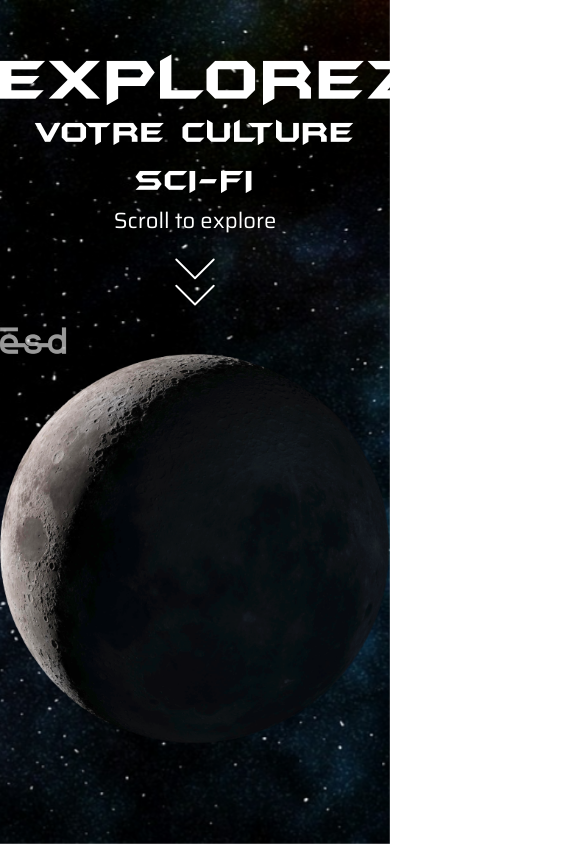
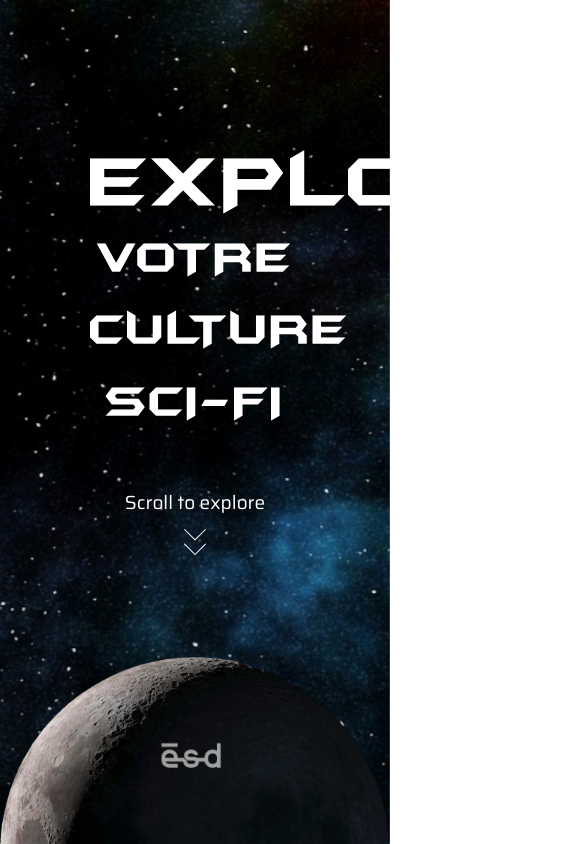
Before and after one commit to Jerxmyy/Hub-Gaming-Pop-Corn, a plain HTML site: page index.html in a window 390 px wide. Shown: the top 844 px of the page, 585 px wide, since content can reach past the window. Drawn offline with nearby package versions, Linux system fonts and the light colour scheme.

Commit message:
ajout responsive

```diff
--- a/css/style.css
+++ b/css/style.css
@@ -1,6 +1,27 @@
 @font-face {
   font-family: "Batman Forever";
   src: url("../fonts/batmfa.woff");
+}
+
+.big-title {
+  margin: 90px;
+}
+
+.logo-esd-container {
+  position: absolute;
+  top: 70%;
+  left: 50%;
+  transform: translate(-50%, -50%);
+  z-index: 1;
+}
+
+.logo-esd-container img {
+  width: 90%;
+  height: auto;
+}
+
+#moon-zoom {
+  top: 90%;
 }
 
 .font-batman {
@@ -12,7 +33,9 @@ p {
 }
 
 .scroll-text {
-  font-size: 22px;
+  margin-top: 50px;
+  color: white;
+  font-size: 19px;
 }
 
 .fixed-background {
@@ -53,11 +76,11 @@ body.black-bg #overlay {
 }
 
 .title-slide {
-  min-width: 1120px;
-  width: 1120px;
-  min-height: 600px;
-  height: 600px;
-  margin: 4rem 7rem 2rem 7rem;
+  min-width: 80vw;
+  width: 80vw;
+  min-height: 40vh;
+  height: 40vh;
+  margin: 4rem 5%;
 }
 
 .title_games {
@@ -69,7 +92,7 @@ body.black-bg #overlay {
   color: white;
 }
 
-.first_title {
+.first-title {
   text-align: center;
   padding: 2rem 0;
 }
@@ -77,16 +100,16 @@ body.black-bg #overlay {
 .main-title {
   margin-bottom: -20px;
   color: white;
-  font-size: 4rem;
+  font-size: 5rem;
 }
 
 .main-title-h2 {
   color: white;
-  font-size: 2rem;
+  font-size: 3rem;
 }
 
 .div-vide {
-  margin-left: 10vh;
+  margin-left: 5%;
 }
 
 .universe {
@@ -97,11 +120,7 @@ body.black-bg #overlay {
   opacity: 0;
 }
 
-.scroll-text {
-  color: white;
-}
-
-.first_title svg {
+.first-title svg {
   display: block;
   margin: 0 auto;
 }
@@ -116,3 +135,7 @@ body.black-bg #overlay {
   margin: 4rem 7rem 2rem 7rem;
   z-index: 9999;
 }
+
+body {
+  overflow-x: hidden;
+}
--- a/index.html
+++ b/index.html
@@ -11,7 +11,6 @@
   <link rel="preconnect" href="https://fonts.gstatic.com" crossorigin />
   <link href="https://fonts.googleapis.com/css2?family=Saira:ital,wght@0,100..900;1,100..900&display=swap"
     rel="stylesheet" />
-
   <link rel="stylesheet" href="./css/style.css" />
 </head>
 
@@ -20,26 +19,28 @@
     <img src="./img/background.jpeg" alt="" />
   </section>
 
-  <section class="first_title">
+  <section class="first-title">
+    <div class="big-title">
       <h1 class="main-title font-batman">EXPLOREZ</h1>
       <h2 class="main-title-h2 font-batman">VOTRE CULTURE SCI-FI</h2>
       <p class="text-center scroll-text">Scroll to explore</p>
-    <svg xmlns="http://www.w3.org/2000/svg" width="90" height="90" viewBox="0 0 24 24" fill="none" stroke="white"
+      <svg xmlns="http://www.w3.org/2000/svg" width="50" height="50" viewBox="0 0 24 24" fill="none" stroke="white"
         stroke-width="0.5" stroke-linecap="round" stroke-linejoin="round" class="lucide lucide-chevrons-down">
         <path d="m7 6 5 5 5-5" />
         <path d="m7 13 5 5 5-5" />
       </svg>
+    </div>
+    <div class="logo-esd-container">
+      <img src="img/logo-esd.png" alt="" class="logo-esd" />
+    </div>
 
-    <img src="img/logo-esd.png" alt="" />
-
-    <section id="moon-zoom">
-      <div class="image moon">
+    <div id="moon-zoom">
       <img src="./img/moon.png" alt="" />
     </div>
   </section>
-  </section>
 
   <div id="overlay"></div>
+
   <div class="flex flex-nowrap universe">
     <!-- Texte Intro jeu -->
     <div class="flex justify-center items-center bg-transparent games title-slide">
@@ -47,15 +48,35 @@
         <h2 class="title">Choisis ton univers <br> et relève le DÉFI !</h2>
       </div>
     </div>
+
     <!-- 6 feet under -->
     <div class="flex justify-start items-center justify-items-center bg-transparent games">
-      <a href="https://www.popcorn66.fr" class="relative group">
+      <a href="https://six-feet-under.popcorn-esd.com/" class="relative group">
         <img src="./img/fond-feet-under.png" alt="Fond Jeu" class="w-full h-auto block default-image" />
         <div
           class="absolute inset-0 flex flex-col justify-center items-center text-white text-center opacity-0 bg-black bg-opacity-70 transition-opacity group-hover:opacity-100 link">
           <img src="./img/logo-6-feet-under.png" alt="logo jeu" class="h-auto w-75 mb-2 logo-jeu" />
           <p class="mt-4 mb-5 w-80 text-center mb-4 text-jeu">
             60 Films de Science-Fiction à retrouver !
+          </p>
+
+          <button class="font-semibold bg-white text-black px-5 py-2 rounded-3xl text-xs">
+            JOUER
+          </button>
+        </div>
+      </a>
+    </div>
+
+    <!-- Lab - 51 -->
+    <div class="flex justify-start items-center justify-items-center bg-transparent games">
+      <a href="https://www.popcorn66.fr" class="relative group">
+        <img src="./img/fond-lab-21.png" alt="Fond Jeu" class="w-full h-auto block default-image" />
+        <div
+          class="absolute inset-0 flex flex-col justify-center items-center text-white text-center opacity-0 bg-black bg-opacity-70 transition-opacity group-hover:opacity-100 link">
+          <img src="./img/Logo-lab-21.png" alt="logo jeu" class="h-auto w-75 mb-2 logo-jeu" />
+          <p class="mt-4 mb-5 w-80 text-center mb-4 text-jeu">
+            37 films, Séries et Jeux Vidéos liés à la Science-Fiction à
+            retrouver !
           </p>
 
           <button class="font-semibold bg-white text-black px-5 py-2 rounded-3xl text-xs">
@@ -93,25 +114,6 @@
           <img src="./img/logo-heritage celeste.png" alt="logo jeu" class="h-auto w-75 mb-2 logo-jeu" />
           <p class="mt-4 mb-5 w-80 text-center mb-4 text-jeu">
             37 références de Films, Séries et Jeux Vidéos de Science-Fiction à
-            retrouver !
-          </p>
-
-          <button class="font-semibold bg-white text-black px-5 py-2 rounded-3xl text-xs">
-            JOUER
-          </button>
-        </div>
-      </a>
-    </div>
-
-    <!-- Lab - 51 -->
-    <div class="flex justify-start items-center justify-items-center bg-transparent games">
-      <a href="https://www.popcorn66.fr" class="relative group">
-        <img src="./img/fond-lab-21.png" alt="Fond Jeu" class="w-full h-auto block default-image" />
-        <div
-          class="absolute inset-0 flex flex-col justify-center items-center text-white text-center opacity-0 bg-black bg-opacity-70 transition-opacity group-hover:opacity-100 link">
-          <img src="./img/Logo-lab-21.png" alt="logo jeu" class="h-auto w-75 mb-2 logo-jeu" />
-          <p class="mt-4 mb-5 w-80 text-center mb-4 text-jeu">
-            37 films, Séries et Jeux Vidéos liés à la Science-Fiction à
             retrouver !
           </p>
 
@@ -171,8 +173,8 @@
           class="absolute inset-0 flex flex-col justify-center items-center text-white text-center opacity-0 bg-black bg-opacity-70 transition-opacity group-hover:opacity-100 link">
           <img src="./img/logo-space-battle.png" alt="Logo Space Battle" class="h-auto w-75 mb-2 logo-jeu" />
           <p class="mt-4 mb-5 w-80 text-center mb-4 text-jeu">
-            Fans de Space Invaders, c'est pour vous ! Plongez dans l'action
-            rétro et repoussez l'invasion !
+            Fans de Space Invaders, c'est pour vous !
+            Plonger dans l'action rétro et repoussez l'invasion !
           </p>
 
           <button class="font-semibold bg-white text-black px-5 py-2 rounded-3xl text-xs">
--- a/script.js
+++ b/script.js
@@ -1,7 +1,7 @@
 const timelineHeader = gsap.timeline({
   scrollTrigger: {
     id: "ZOOM",
-    trigger: ".first_title",
+    trigger: ".first-title",
     scrub: 0.5,
     start: "top top",
     end: "+=100% 50px",
@@ -20,7 +20,7 @@ const fadeOutTimeline = gsap.timeline({
 
 timelineHeader
   .to(
-    ".moon",
+    "#moon-zoom",
     {
       scale: 3,
     },
@@ -60,6 +60,24 @@ fadeOutTimeline.to(
   {
     opacity: 1,
     duration: 1,
+  },
+  "sameTime"
+);
+
+const fadeOutElements = gsap.timeline({
+  scrollTrigger: {
+    trigger: "#moon-zoom",
+    scrub: 0.5,
+    start: "top top",
+    end: "+=100% 50px",
+  },
+});
+
+fadeOutElements.to(
+  ".main-title, .main-title-h2, .scroll-text, .lucide-chevrons-down, .logo-esd",
+  {
+    opacity: 0, // fade out des éléments
+    duration: 0.5,
   },
   "sameTime"
 );
@@ -106,7 +124,7 @@ hscroll.from(".universe", { x: 300 }).to(
   0
 );
 
-// scrollbar appears on scroll
+// Scrollbar appears on scroll
 let opacityTimeline = gsap.timeline({
   scrollTrigger: {
     trigger: ".universe",
```
Also changed, not shown: img/fond-space-quizz.png, img/logo-space-quizz.png, 1 other file. Lines whose indentation alone changed are shown as unchanged.
